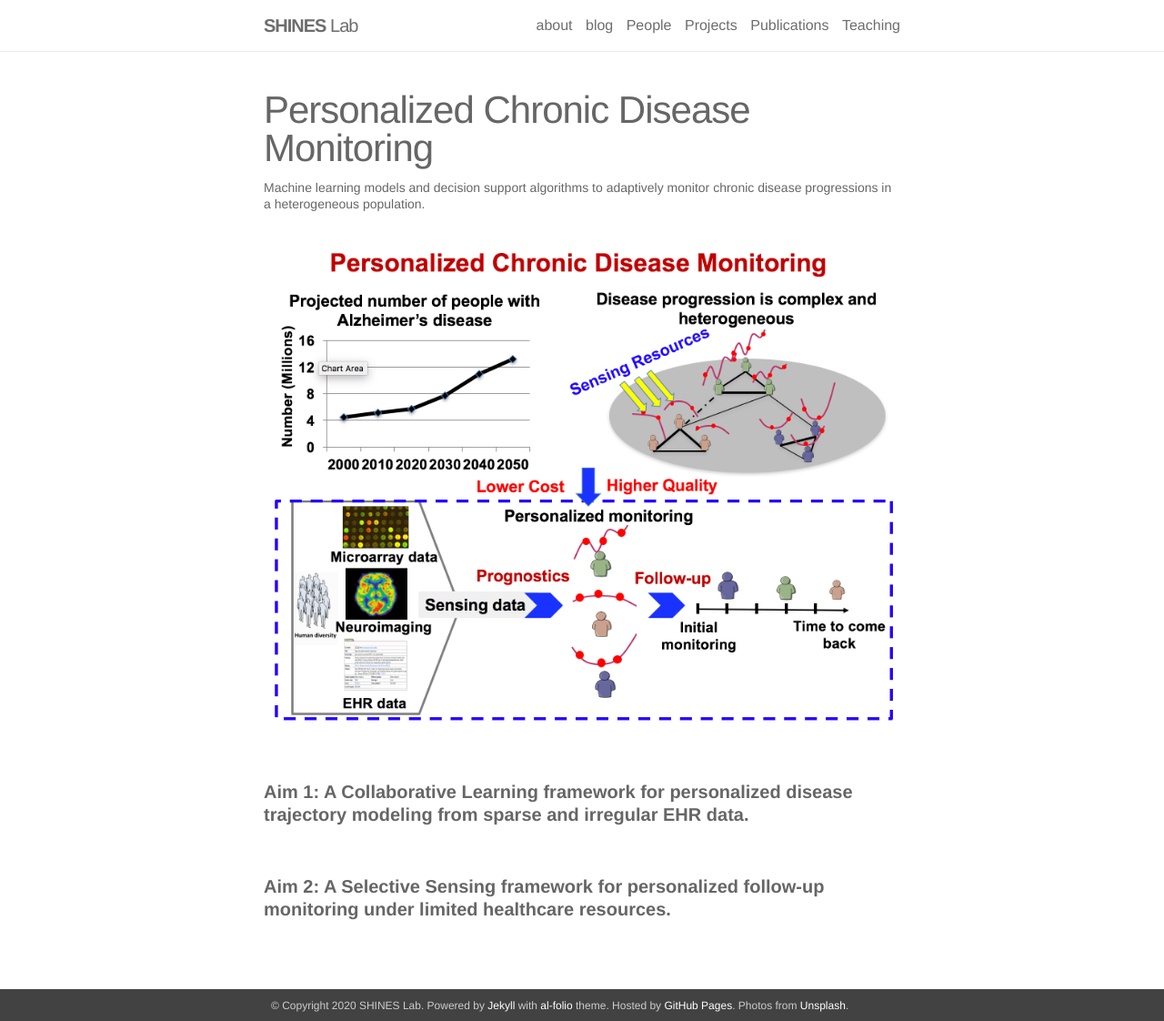
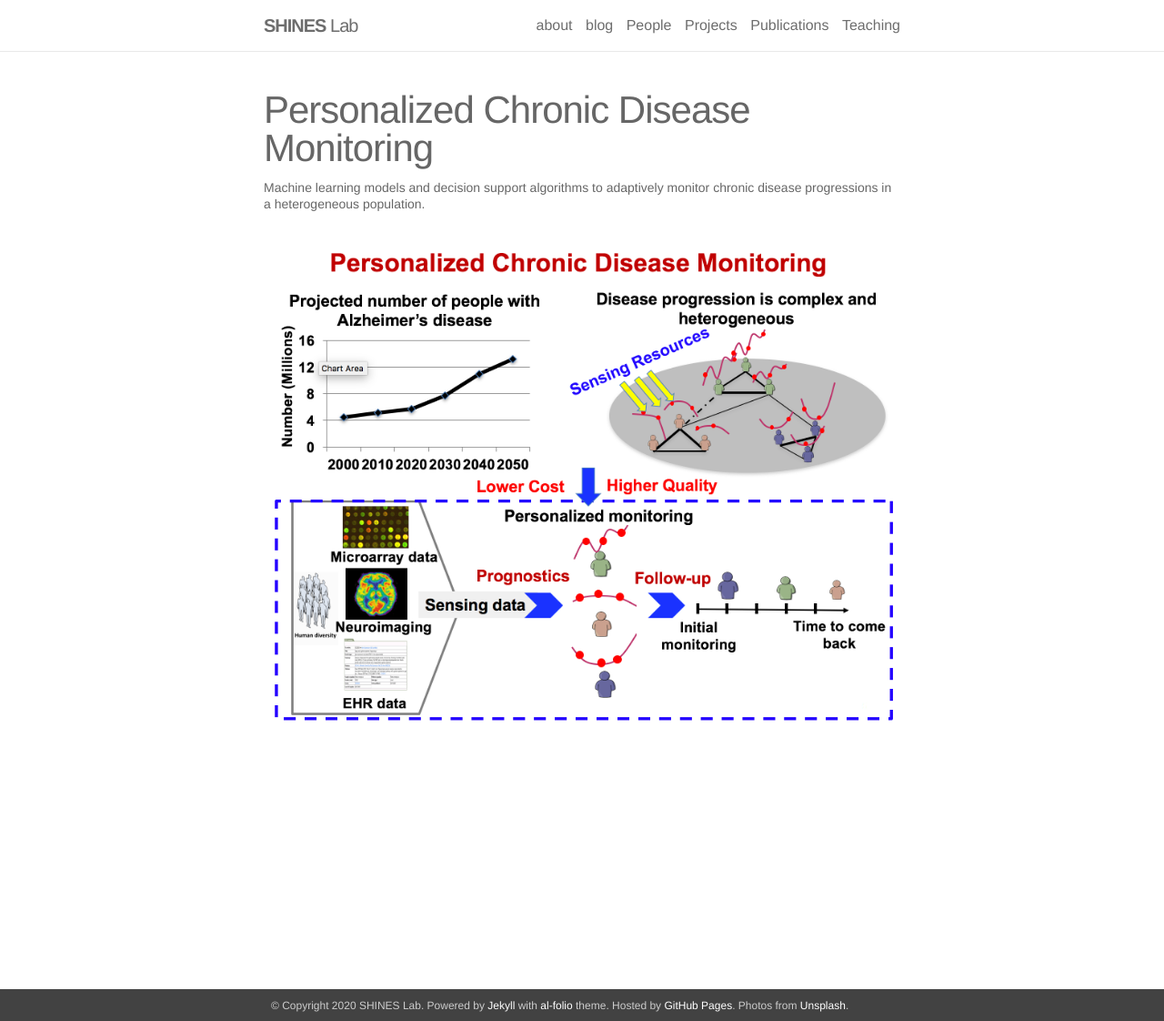
Before and after one commit to shines-lab/shines-lab.github.io, a Jekyll site: the page built from _projects/1_project.markdown, in a window 1280 px wide and 1122 px high. Shown: the whole window at 91% size. Built offline with Jekyll 4.4.1, drawn with Linux system fonts in a browser that asks for light colours; nearby versions of some CDN libraries.

Commit message:
Update 1_project.markdown

```diff
--- a/_projects/1_project.markdown
+++ b/_projects/1_project.markdown
@@ -7,10 +7,3 @@ img: /assets/img/Picture1.png
  <img src="{{site.baseurl}}/assets/img/Project1.png" align="center" width="100%" height="100%">
 
 <br>
-
-
-#### **Aim 1: A Collaborative Learning framework for personalized disease trajectory modeling from sparse and irregular EHR data.**
-
-<br>
-
-#### **Aim 2: A Selective Sensing framework for personalized follow-up monitoring under limited healthcare resources.**
```
